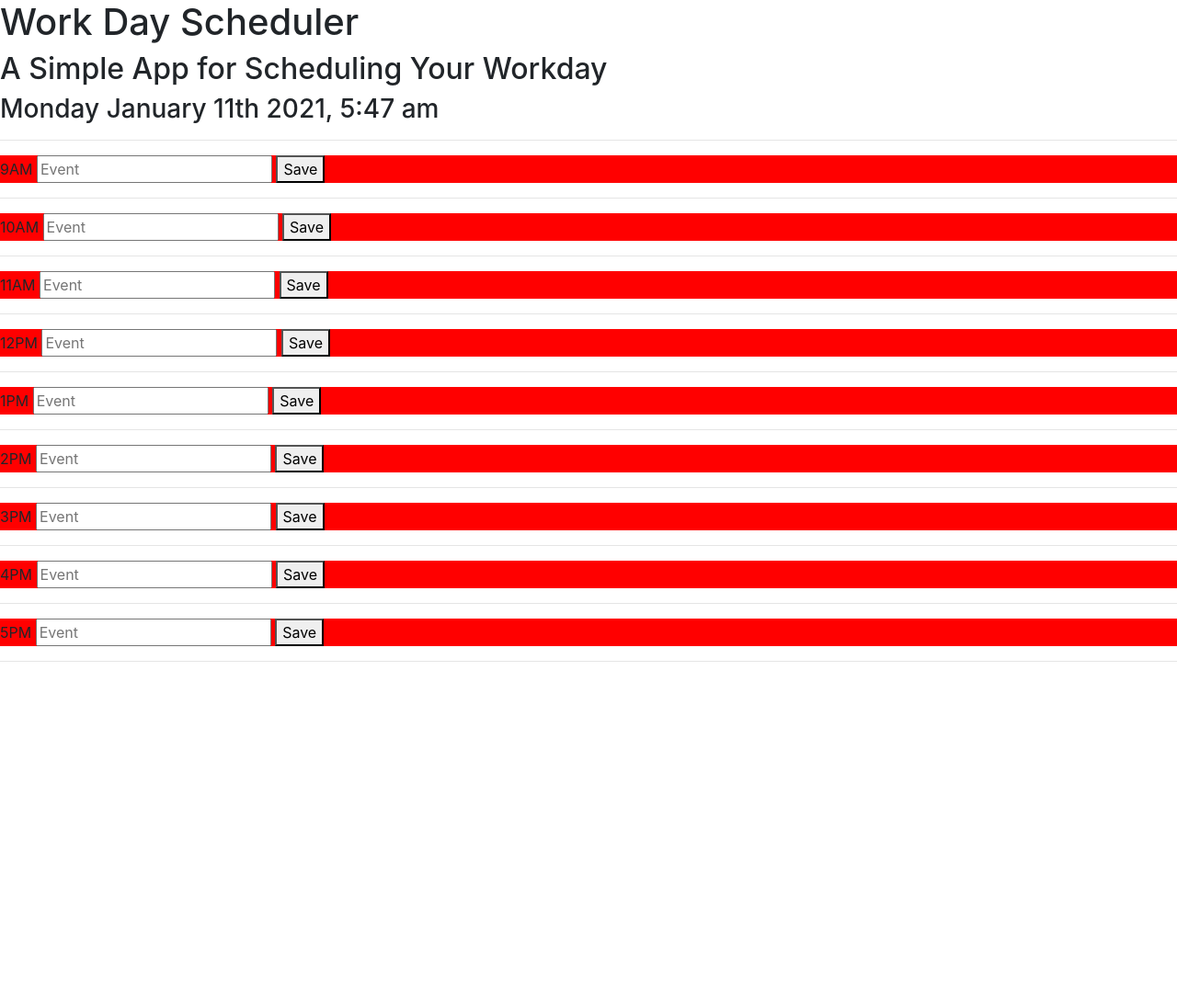
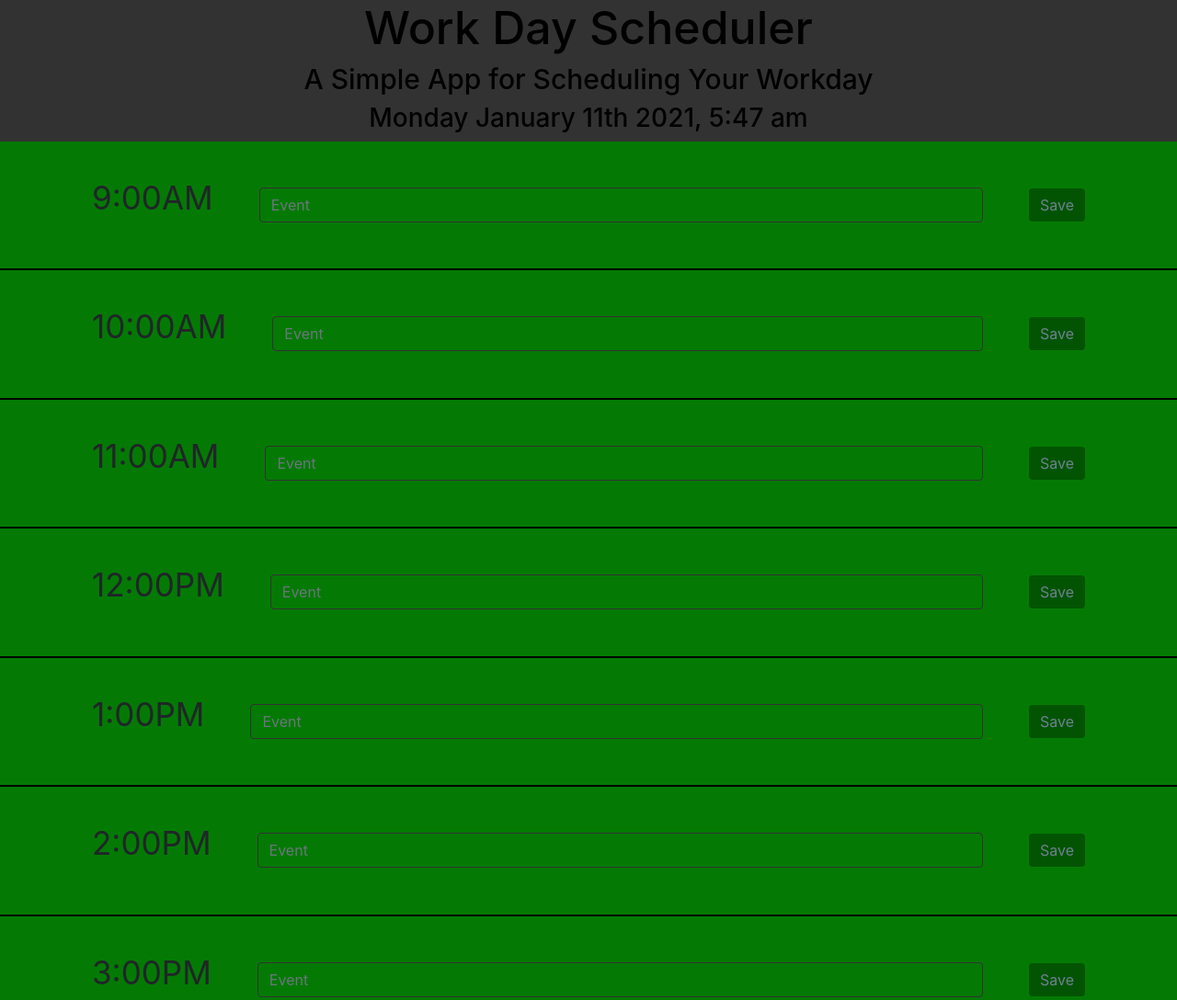
Before and after one commit to jmendoza0743/Workday_Scheduler, a plain HTML site: page index.html in a window 1280 px wide. Shown: the top 1088 px of the page at 92% size. Before the commit the page ends 800 px from the top, so only its background shows below. Drawn offline with nearby package versions, Linux system fonts and the light colour scheme.

Commit message:
Updated the final files.
Fixed the styling and the functionality.

```diff
--- a/index.html
+++ b/index.html
@@ -12,58 +12,72 @@
   </head>
 
   <body>
+    <div class = 'header'>
     <h1>Work Day Scheduler</h1>
     <h2>A Simple App for Scheduling Your Workday</h2>
     <h3 id= 'currentDay'> </h3>
+    </div>
 
-    <hr>
-    <div class="TimeSlot" id="9">9AM
-        <input type="text" class= 'event'  placeholder="Event">
-        <button class="button">Save</button>
+    <div class="TimeSlot d-flex justify-content-center" id="9"><p>9:00AM</p>
+        <input class= 'event form-control' type="text" class= 'event'  placeholder="Event">
+        <button class="button btn btn-light">Save</button>
     </div>
     <hr>
-    <div class="TimeSlot"  id= '10'>10AM
-      <input type="text" class= 'event' placeholder="Event">
-      <button class="button">Save</button>
-    </div>
-    <hr class='separator'>
-    <div class="TimeSlot" id='11'>11AM
-      <input type="text" class= 'event' placeholder="Event">
-      <button class="button">Save</button>
-    </div>
-    <hr class='separator'>
-    <div class="TimeSlot" id='12'>12PM
-      <input  class= 'event' type="text" placeholder="Event">
-      <button class="button">Save</button>
-    </div>
-    <hr class='separator'>
-    <div class="TimeSlot" id="13">1PM
-      <input class = 'event'type="text" placeholder="Event">
-      <button class="button">Save</button>
-    </div>
-    <hr class='separator'>
-
-    <div class="TimeSlot" id="14">2PM
-      <input type="text" class= 'event' class="event" placeholder="Event">
-      <button class="button">Save</button>
+    <div class="TimeSlot d-flex justify-content-center"  id= '10'><p>10:00AM</p>
+      <input class= 'event form-control' type="text" class= 'event' placeholder="Event">
+      <button class="button btn btn-light">Save</button>
     </div>
 
     <hr class='separator'>
-    <div class="TimeSlot" id='15'>3PM
-      <input type="text" class= 'event' placeholder="Event">
-      <button class="button">Save</button>
+
+    <div class="TimeSlot d-flex justify-content-center" id='11'><p>11:00AM</p>
+      <input class= 'event form-control' type="text" class= 'event' placeholder="Event">
+      <button class="button btn btn-light">Save</button>
     </div>
+
     <hr class='separator'>
-    <div class="TimeSlot" id='16'>4PM
-      <input type="text" class= 'event' placeholder="Event">
-      <button class="button">Save</button>
+
+    <div class="TimeSlot d-flex justify-content-center" id='12'><p>12:00PM</p>
+      <input class= 'event form-control' class= 'event' type="text" placeholder="Event">
+      <button class="button btn btn-light">Save</button>
     </div>
+
     <hr class='separator'>
-    <div class="TimeSlot" id='17'>5PM
-      <input type="text"class= 'event'  placeholder="Event">
-      <button class="button">Save</button>
+
+    <div class="TimeSlot d-flex justify-content-center" id="13"><p>1:00PM</p>
+      <input  class= 'event form-control' class = 'event'type="text"  placeholder="Event">
+      <button class="button btn btn-light">Save</button>
     </div>
+
     <hr class='separator'>
+
+    <div class="TimeSlot d-flex justify-content-center" id="14"><p>2:00PM</p>
+      <input type="text" class= 'event form-control' class="event" placeholder="Event">
+      <button class="button btn btn-light ">Save</button>
+    </div>
+
+    <hr class='separator'>
+
+    <div class="TimeSlot d-flex justify-content-center" id='15'><p>3:00PM</p>
+      <input type="text" class= 'event form-control' class= 'event' placeholder="Event">
+      <button class="button btn btn-light">Save</button>
+    </div>
+
+    <hr class='separator'>
+
+    <div class="TimeSlot d-flex justify-content-center" id='16'><p>4:00PM</p>
+      <input type="text" class= 'event form-control' class= 'event' placeholder="Event">
+      <button class="button btn btn-light">Save</button>
+    </div>
+
+    <hr class='separator'>
+
+    <div class="TimeSlot d-flex justify-content-center" id='17'><p>5:00PM</p>
+      <input type="text" class= 'event form-control' class= 'event'  placeholder="Event">
+      <button class="button btn btn-light">Save</button>
+    </div>
+
+
 
 
     <!-- Optional JavaScript -->
--- a/script.js
+++ b/script.js
@@ -22,9 +22,9 @@ $('.TimeSlot').each(function(){
     var myID = $(this).attr('id')
     console.log(myID)
     if(+myID > +currentTime){
+        $(this).addClass('green')
+    } else if (+myID < +currentTime) {
         $(this).addClass('red')
-    } else if (+myID < +currentTime) {
-        $(this).addClass('green')
     } else {
         $(this).addClass('blue')
     }
--- a/style.css
+++ b/style.css
@@ -1,11 +1,115 @@
+body{
+    background-color: 	#323232;
+}
+.header {
+  text-align: center;
+  color: black;
+}
+p{
+    font-size: 35px;
+}
+h1 {
+    font-size: 50px;
+}
+h2{
+    font-size: 30px;
+}
+
+.TimeSlot{
+    align-items: center;
+    padding: 35px 100px;
+    font-size: 20px;
+}
+
+hr{
+    margin: 0px 0px;
+    border: 1px solid black;
+
+
+}
+
+input{
+    background-color: 	#323232;
+    margin-right: 50px;
+    margin-left: 50px;
+}
+
 .red {
-    background-color: red;
+    background-color: #d1324a
+
+}
+.red input{
+    background-color: transparent;
+    border: #323232 1px solid;
+    color: black;
+}
+
+.red input:focus {
+    background-color: transparent;
+    border: #323232;
+    color: black;
+}
+.red button{
+    background-color: #831f2d;
+    color: slategray;
+    border: #323232;
+}
+.red button:focus , .red button:active , .red button:hover {
+    background-color: #831f2d;
 }
 
 .green{
-    background-color: green;
+    background-color: #047a04;
+}
+
+.green input{
+    background-color: transparent;
+    border: #323232 1px solid;
+    color: black;
+}
+
+.green input:focus {
+    background-color: transparent;
+    border: #323232;
+    color: black;
+}
+.green button{
+    background-color: #025402;
+    color: slategray;
+    border: #323232;
+}
+
+.green button:focus , .green button:active , .green button:hover {
+    background-color: #025402;
 }
 
 .blue{
-    background-color: blue;
+    background-color: #315deb;
 }
+
+.blue input{
+    background-color: transparent;
+    border: #323232 1px solid;
+    color: black;
+}
+
+.blue input{
+    background-color: transparent;
+    border: #323232 1px solid;
+    color: black;
+}
+.blue input:focus {
+    background-color: transparent;
+    border: #323232;
+    color: black;
+}
+
+.blue button{
+    background-color: #1c3687;
+    color: slategray;
+    border: #323232;
+}
+
+.blue button:focus , .blue button:active , .blue button:hover {
+    background-color: #1c3687;
+}
```
Also changed, not shown: 1 other file.
